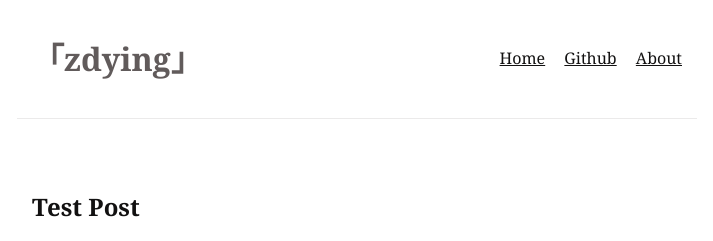
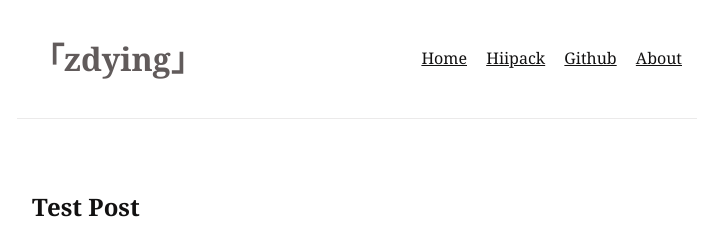
Before and after one commit to daiying-zhang/daiying-zhang.github.io, a Jekyll site: the page built from index.html, in a window 1280 px wide. Shown: the top 241 px of the page, without its empty margins (283-996 px from the left). Built offline with Jekyll 4.4.1, drawn with Linux system fonts in a browser that asks for light colours; some web fonts are replaced; the list of posts is cut into pages by our own code.

Commit message:
update css

```diff
--- a/_includes/header.html
+++ b/_includes/header.html
@@ -3,6 +3,7 @@
     <nav>
         <ul class="list">
             <li><a href="/">Home</a></li>
+            <li><a href="https://www.npmjs.com/package/hiipack">Hiipack</a></li>
             <li><a href="https://github.com/zdying" target="_blank">Github</a></li>
             <li><a href="/about.html">About</a></li>
         </ul>
```
